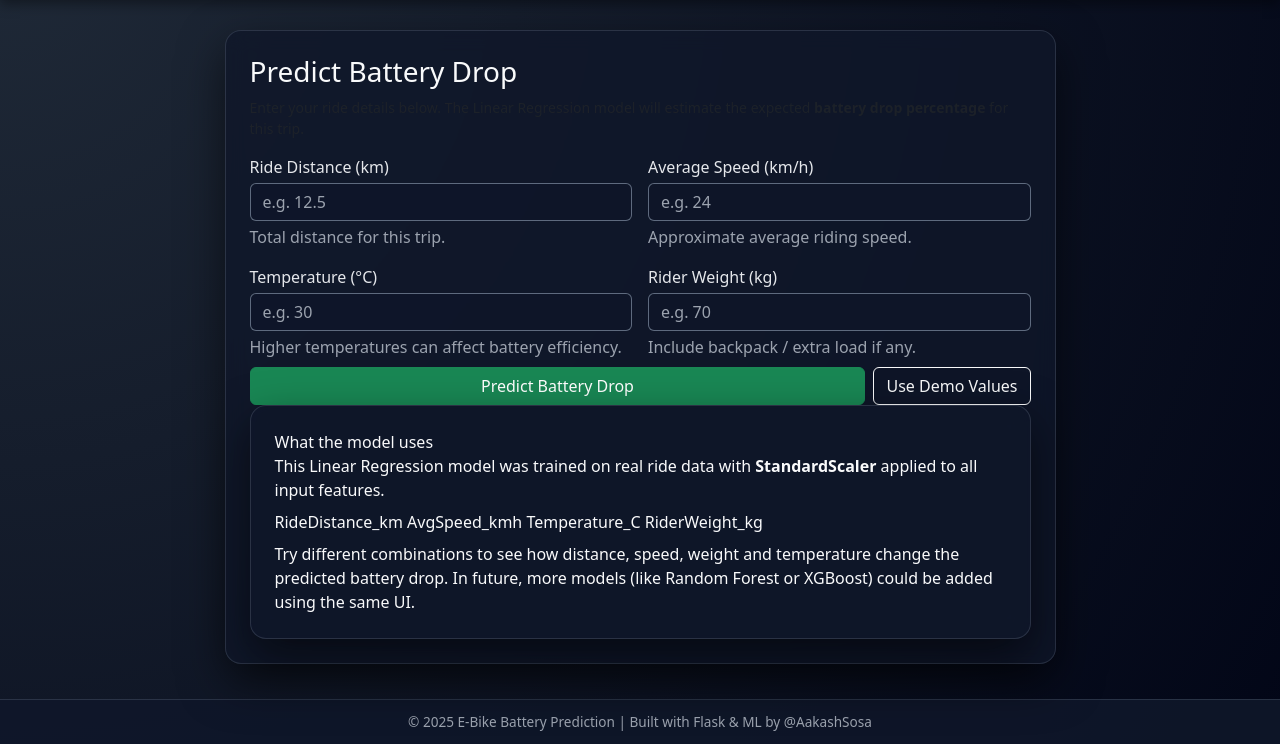
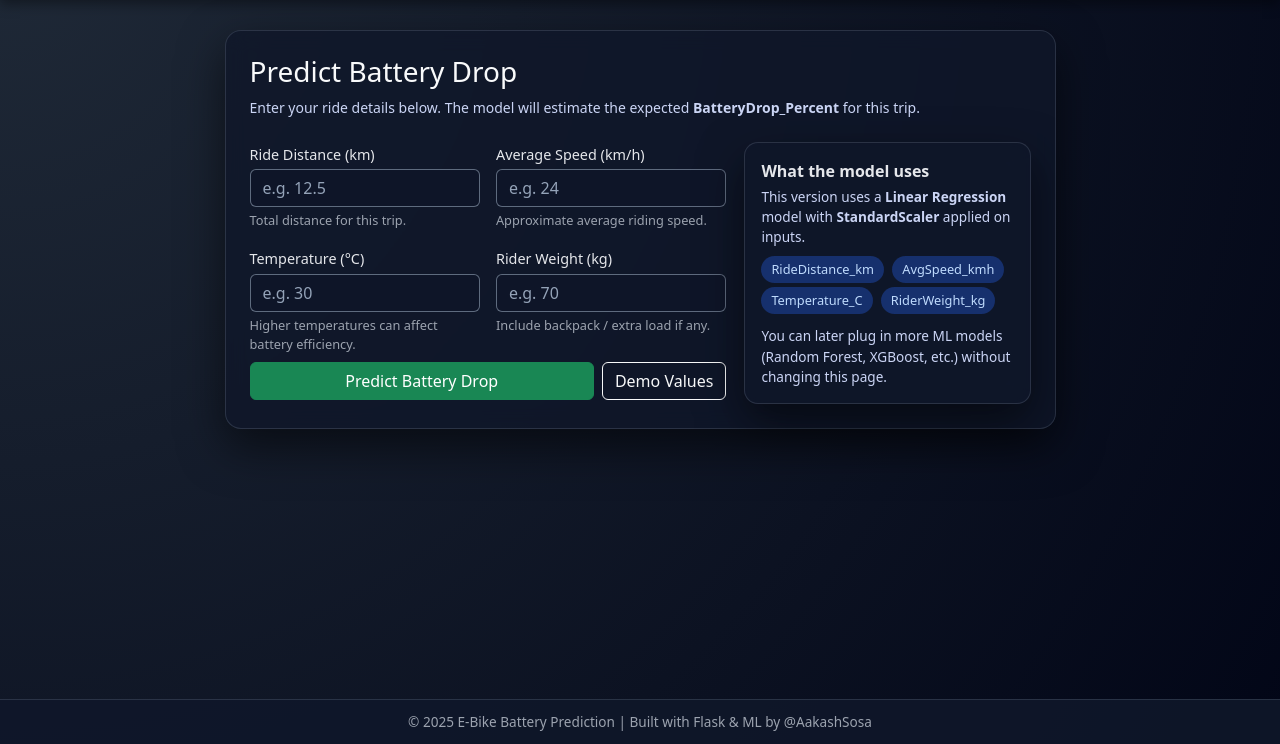
Before and after one commit to aakash2266/Data-Science, a Flask app: page /predict in a window 1280 px wide. Shown: the part 56-800 px from the top of the page. Run offline with Flask 3, Linux system fonts and the light colour scheme; parts of the project's set-up code (start-up, migrations or seed data) failed here and were passed over.

Commit message:
Fix predict page text colors

```diff
--- a/templates/predict.html
+++ b/templates/predict.html
@@ -4,43 +4,78 @@
 {% block main %}
 
 <style>
-  /* Make labels visible */
-  .field-label {
-      color: #e5e7eb !important;  /* light grey */
+  .predict-card {
+      border-radius: 16px;
+      padding: 24px;
   }
 
-  /* Make hint text visible */
-  .hint-text {
+  .predict-label {
+      font-size: 0.9rem;
+      color: #e5e7eb !important;  /* LIGHT */
+  }
+
+  .predict-hint {
+      font-size: 0.8rem;
       color: #9ca3af !important;
   }
 
-  /* Make form input text white */
-  .form-control {
-      background: rgba(255,255,255,0.05);
-      border: 1px solid rgba(255,255,255,0.2);
-      color: #f1f5f9 !important;
+  .predict-input {
+      background-color: rgba(15, 23, 42, 0.95) !important;
+      border: 1px solid rgba(148, 163, 184, 0.6) !important;
+      color: #f9fafb !important;  /* WHITE TEXT */
   }
 
-  /* Placeholder text */
-  .form-control::placeholder {
-      color: #94a3b8;
+  .predict-input::placeholder {
+      color: #94a3b8 !important;
   }
 
-  /* Input focus state */
-  .form-control:focus {
-      border-color: #3b82f6;
+  .predict-input:focus {
+      border-color: #3b82f6 !important;
       box-shadow: 0 0 0 1px #3b82f6;
-      background: rgba(255,255,255,0.08);
-      color: #fff;
+      background-color: rgba(15, 23, 42, 1) !important;
+      color: #ffffff !important;
+  }
+
+  .side-card-title {
+      font-size: 1rem;
+      font-weight: 600;
+      color: #e5e7eb;
+  }
+
+  .side-card-text {
+      font-size: 0.85rem;
+      color: #cbd5f5;
+  }
+
+  .metric-badge {
+      display: inline-block;
+      padding: 4px 10px;
+      border-radius: 999px;
+      font-size: 0.8rem;
+      background: rgba(37, 99, 235, 0.35);
+      color: #bfdbfe;
+      margin-right: 4px;
+      margin-bottom: 4px;
+  }
+
+  .predict-layout {
+      display: grid;
+      grid-template-columns: minmax(0, 2fr) minmax(0, 1.2fr);
+      gap: 18px;
+  }
+
+  @media (max-width: 768px) {
+      .predict-layout {
+          grid-template-columns: 1fr;
+      }
   }
 </style>
 
-
-<div class="glass-card">
-  <h3 class="mb-2">Predict Battery Drop</h3>
-  <p class="small text-muted mb-3">
-    Enter your ride details below. The Linear Regression model will estimate the expected
-    <strong>battery drop percentage</strong> for this trip.
+<div class="glass-card predict-card">
+  <h3 class="mb-2" style="color:#f9fafb;">Predict Battery Drop</h3>
+  <p class="small mb-4" style="color:#cbd5f5;">
+      Enter your ride details below. The model will estimate the expected
+      <strong>BatteryDrop_Percent</strong> for this trip.
   </p>
 
   <div class="predict-layout">
@@ -48,56 +83,57 @@
     <!-- LEFT: FORM -->
     <div>
       <form method="post" class="row g-3" id="predictForm">
+
         <div class="col-md-6">
-          <label class="field-label mb-1">Ride Distance (km)</label>
+          <label class="predict-label mb-1">Ride Distance (km)</label>
           <input
             type="number"
             step="any"
             name="feature1"
-            class="form-control"
+            class="form-control predict-input"
             placeholder="e.g. 12.5"
             required
           />
-          <div class="hint-text mt-1">Total distance for this trip.</div>
+          <div class="predict-hint mt-1">Total distance for this trip.</div>
         </div>
 
         <div class="col-md-6">
-          <label class="field-label mb-1">Average Speed (km/h)</label>
+          <label class="predict-label mb-1">Average Speed (km/h)</label>
           <input
             type="number"
             step="any"
             name="feature2"
-            class="form-control"
+            class="form-control predict-input"
             placeholder="e.g. 24"
             required
           />
-          <div class="hint-text mt-1">Approximate average riding speed.</div>
+          <div class="predict-hint mt-1">Approximate average riding speed.</div>
         </div>
 
         <div class="col-md-6">
-          <label class="field-label mb-1">Temperature (°C)</label>
+          <label class="predict-label mb-1">Temperature (°C)</label>
           <input
             type="number"
             step="any"
             name="feature3"
-            class="form-control"
+            class="form-control predict-input"
             placeholder="e.g. 30"
             required
           />
-          <div class="hint-text mt-1">Higher temperatures can affect battery efficiency.</div>
+          <div class="predict-hint mt-1">Higher temperatures can affect battery efficiency.</div>
         </div>
 
         <div class="col-md-6">
-          <label class="field-label mb-1">Rider Weight (kg)</label>
+          <label class="predict-label mb-1">Rider Weight (kg)</label>
           <input
             type="number"
             step="any"
             name="feature4"
-            class="form-control"
+            class="form-control predict-input"
             placeholder="e.g. 70"
             required
           />
-          <div class="hint-text mt-1">Include backpack / extra load if any.</div>
+          <div class="predict-hint mt-1">Include backpack / extra load if any.</div>
         </div>
 
         <div class="col-12 mt-2 d-flex gap-2">
@@ -105,18 +141,18 @@
             Predict Battery Drop
           </button>
           <button type="button" class="btn btn-outline-light" id="demoFillBtn">
-            Use Demo Values
+            Demo Values
           </button>
         </div>
       </form>
     </div>
 
-    <!-- RIGHT: SIDE INFO -->
-    <div class="glass-card">
-      <div class="side-card-title">What the model uses</div>
+    <!-- RIGHT: INFO SIDE CARD -->
+    <div class="glass-card" style="border-radius:14px; padding:16px;">
+      <div class="side-card-title mb-1">What the model uses</div>
       <p class="side-card-text mb-2">
-        This Linear Regression model was trained on real ride data with
-        <strong>StandardScaler</strong> applied to all input features.
+        This version uses a <strong>Linear Regression</strong> model with
+        <strong>StandardScaler</strong> applied on inputs.
       </p>
 
       <div class="mb-2">
@@ -127,9 +163,7 @@
       </div>
 
       <p class="side-card-text mb-0">
-        Try different combinations to see how distance, speed, weight and temperature
-        change the predicted battery drop. In future, more models (like Random Forest
-        or XGBoost) could be added using the same UI.
+        You can later plug in more ML models (Random Forest, XGBoost, etc.) without changing this page.
       </p>
     </div>
 
@@ -143,8 +177,6 @@
 
   document.getElementById("demoFillBtn").addEventListener("click", function () {
       const form = document.getElementById("predictForm");
-
-    // Generate realistic demo values
       form.feature1.value = randomWithin(1, 25);   // RideDistance_km
       form.feature2.value = randomWithin(10, 35);  // AvgSpeed_kmh
       form.feature3.value = randomWithin(15, 40);  // Temperature_C
@@ -152,5 +184,4 @@
   });
 </script>
 
-
 {% endblock %}
```
Lines whose indentation alone changed are shown as unchanged.
